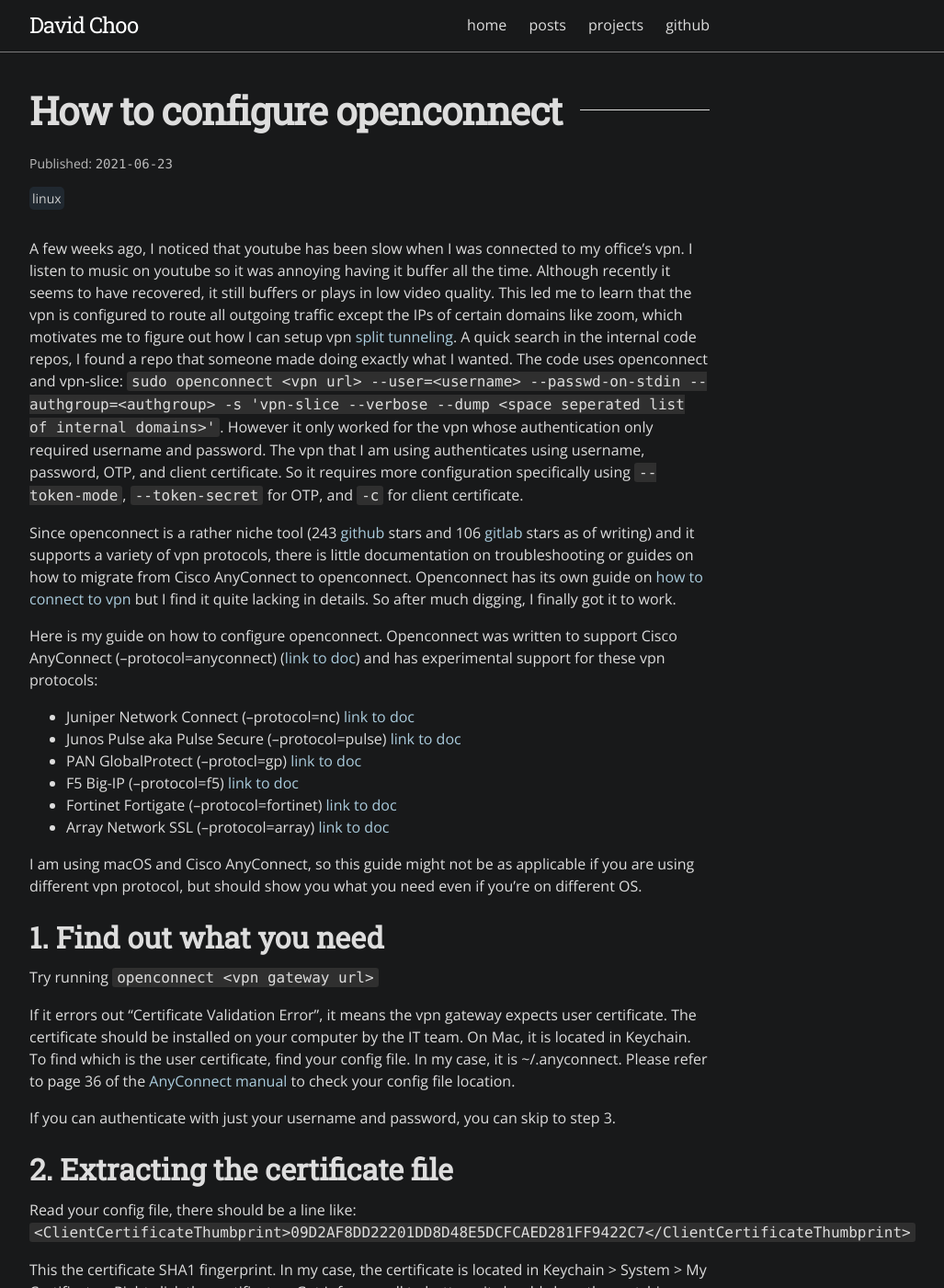
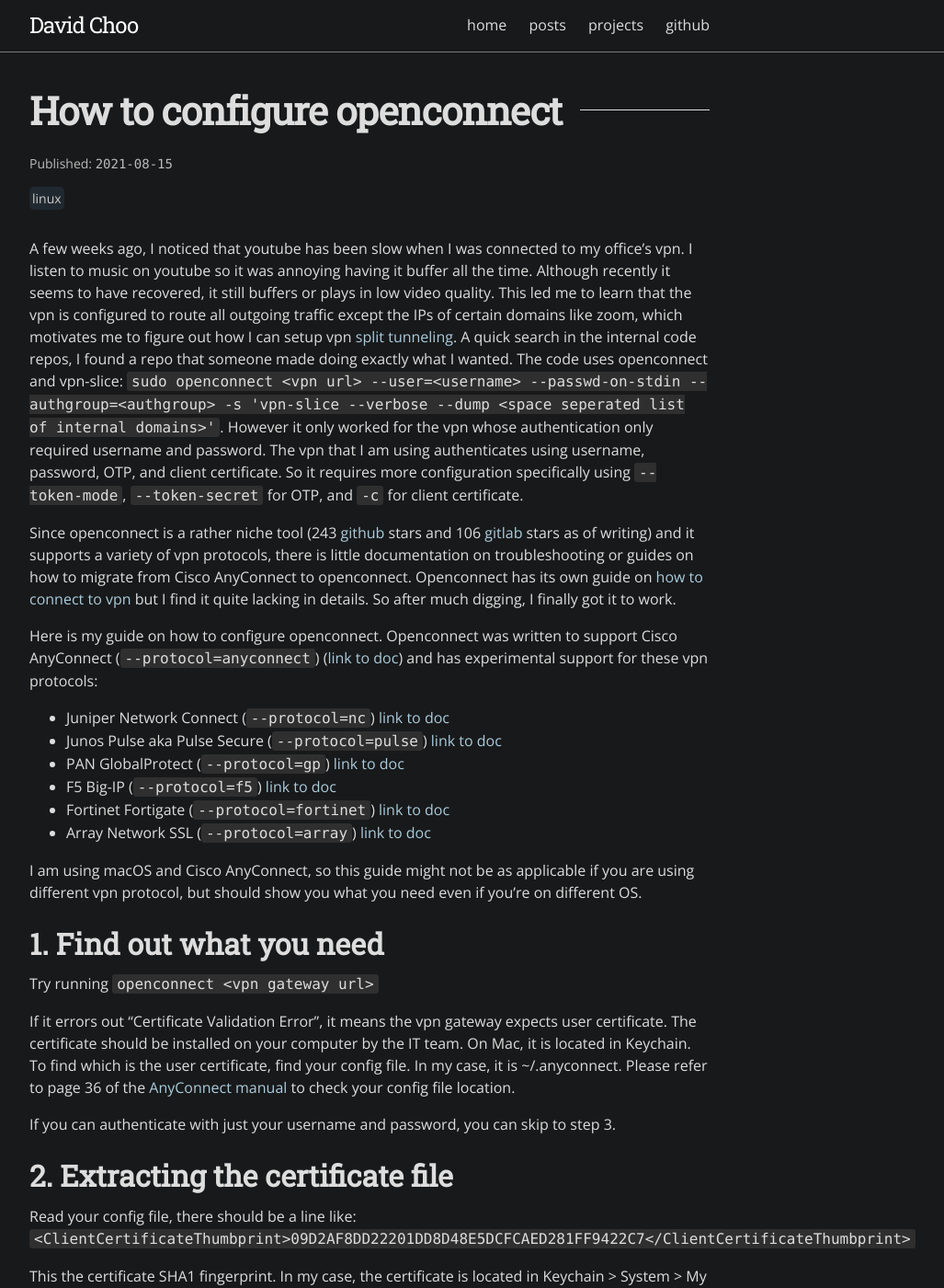
Before and after one commit to davidchoo12/my-jekyll-blog, a Jekyll site: the page built from _posts/2021-08-15-how to configure openconnect.md, in a window 1280 px wide and 1400 px high. Shown: the whole window at 92% size, without its empty margins (238-1265 px from the left). Built offline with Jekyll 4.4.1, drawn with Linux system fonts in a browser that asks for light colours; comment, search, counter and statistics services are not loaded.

Commit message:
Fix published date and styling for openconnect post

```diff
--- a/_posts/2021-08-15-how to configure openconnect.md
+++ b/_posts/2021-08-15-how to configure openconnect.md
@@ -3,7 +3,7 @@ layout: post
 title: 'How to configure openconnect'
 slug: how-to-configure-openconnect
 tag: [linux]
-published: 2021-06-23
+published: 2021-08-15
 ---
 
 A few weeks ago, I noticed that youtube has been slow when I was connected to my office's vpn. I listen to music on youtube so it was annoying having it buffer all the time. Although recently it seems to have recovered, it still buffers or plays in low video quality. This led me to learn that the vpn is configured to route all outgoing traffic except the IPs of certain domains like zoom, which motivates me to figure out how I can setup vpn [split tunneling](https://en.wikipedia.org/wiki/Split_tunneling). A quick search in the internal code repos, I found a repo that someone made doing exactly what I wanted. The code uses openconnect and vpn-slice:
@@ -11,14 +11,14 @@ A few weeks ago, I noticed that youtube has been slow when I was connected to my
 
 Since openconnect is a rather niche tool (243 [github](https://github.com/openconnect/openconnect) stars and 106 [gitlab](https://gitlab.com/openconnect/openconnect) stars as of writing) and it supports a variety of vpn protocols, there is little documentation on troubleshooting or guides on how to migrate from Cisco AnyConnect to openconnect. Openconnect has its own guide on [how to connect to vpn](https://www.infradead.org/openconnect/connecting.html) but I find it quite lacking in details. So after much digging, I finally got it to work.
 
-Here is my guide on how to configure openconnect. Openconnect was written to support Cisco AnyConnect (--protocol=anyconnect) ([link to doc](https://www.infradead.org/openconnect/anyconnect.html)) and has experimental support for these vpn protocols:
+Here is my guide on how to configure openconnect. Openconnect was written to support Cisco AnyConnect (`--protocol=anyconnect`) ([link to doc](https://www.infradead.org/openconnect/anyconnect.html)) and has experimental support for these vpn protocols:
 
-- Juniper Network Connect (--protocol=nc) [link to doc](https://www.infradead.org/openconnect/juniper.html)
-- Junos Pulse aka Pulse Secure (--protocol=pulse) [link to doc](https://www.infradead.org/openconnect/pulse.html)
-- PAN GlobalProtect (--protocl=gp) [link to doc](https://www.infradead.org/openconnect/globalprotect.html)
-- F5 Big-IP (--protocol=f5) [link to doc](https://www.infradead.org/openconnect/f5.html)
-- Fortinet Fortigate (--protocol=fortinet) [link to doc](https://www.infradead.org/openconnect/fortinet.html)
-- Array Network SSL (--protocol=array) [link to doc](https://www.infradead.org/openconnect/array.html)
+- Juniper Network Connect (`--protocol=nc`) [link to doc](https://www.infradead.org/openconnect/juniper.html)
+- Junos Pulse aka Pulse Secure (`--protocol=pulse`) [link to doc](https://www.infradead.org/openconnect/pulse.html)
+- PAN GlobalProtect (`--protocol=gp`) [link to doc](https://www.infradead.org/openconnect/globalprotect.html)
+- F5 Big-IP (`--protocol=f5`) [link to doc](https://www.infradead.org/openconnect/f5.html)
+- Fortinet Fortigate (`--protocol=fortinet`) [link to doc](https://www.infradead.org/openconnect/fortinet.html)
+- Array Network SSL (`--protocol=array`) [link to doc](https://www.infradead.org/openconnect/array.html)
 
 I am using macOS and Cisco AnyConnect, so this guide might not be as applicable if you are using different vpn protocol, but should show you what you need even if you're on different OS.
 
```
